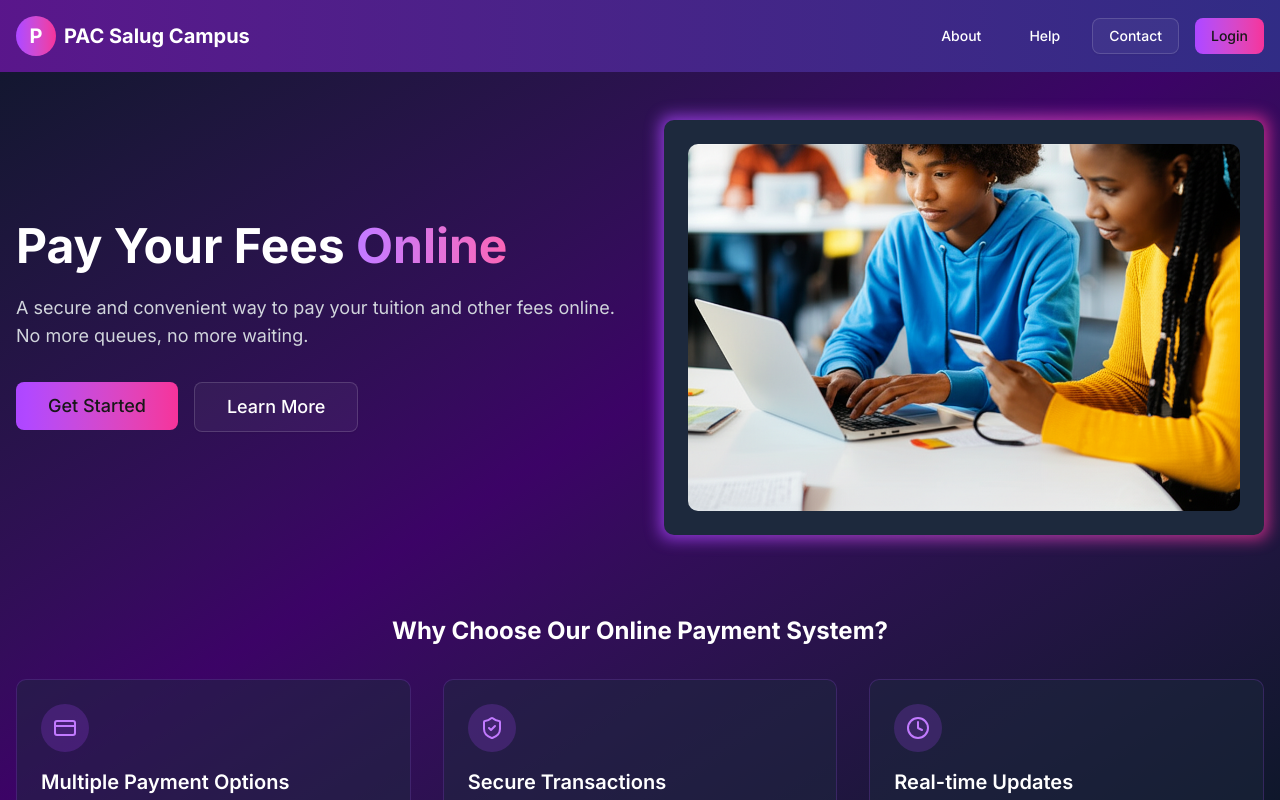
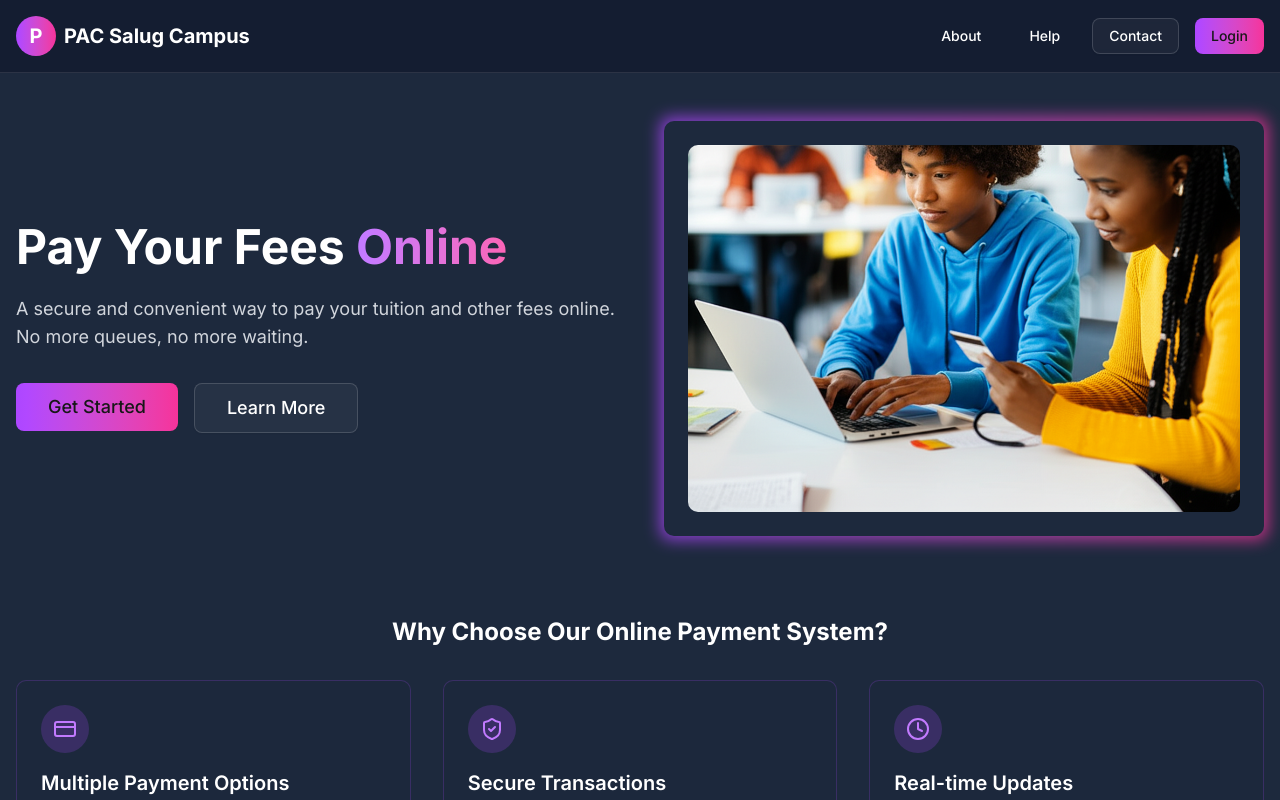
Before and after one commit to LemuelVelez/pac-online-payment, a Next.js app: page / in a window 1280 px wide. Built offline with nearby package versions, Linux system fonts and the light colour scheme.

Commit message:
style(ui): refine header, layout, and button styles with improved transparency and accessibility

```diff
--- a/app/page.tsx
+++ b/app/page.tsx
@@ -24,7 +24,7 @@ export default function Home() {
               <Button className="bg-gradient-to-r from-purple-500 to-pink-500 hover:from-purple-600 hover:to-pink-600 px-8 py-6 text-lg">
                 <Link href="/login">Get Started</Link>
               </Button>
-              <Button variant="outline" className="text-white border-white hover:bg-white/10 px-8 py-6 text-lg">
+              <Button variant="outline" className="text-white hover:text-white border-white bg-transparent hover:bg-white/10 px-8 py-6 text-lg">
                 Learn More
               </Button>
             </div>
--- a/components/layout/main-layout.tsx
+++ b/components/layout/main-layout.tsx
@@ -9,7 +9,7 @@ interface MainLayoutProps {
 
 export function MainLayout({ children, showFullFooter = true }: MainLayoutProps) {
     return (
-        <div className="max-h-screen bg-gradient-to-br from-slate-900 via-purple-950 to-slate-900 flex flex-col overflow-y-auto">
+        <div className="max-h-screen bg-gradient-to-br bg-slate-800 flex flex-col overflow-y-auto">
             <SiteHeader />
             <main className="flex-1">{children}</main>
             <SiteFooter fullFooter={showFullFooter} />
--- a/components/layout/site-header.tsx
+++ b/components/layout/site-header.tsx
@@ -10,7 +10,7 @@ export function SiteHeader() {
     const [isMenuOpen, setIsMenuOpen] = useState(false)
 
     return (
-        <header className="relative bg-gradient-to-r from-purple-900 to-indigo-900">
+        <header className="sticky top-0 z-50 bg-slate-900/60 supports-[backdrop-filter]:backdrop-blur-md border-b border-white/10">
             <div className="container mx-auto py-4 px-4">
                 {/* Desktop and Mobile Header */}
                 <div className="flex justify-between items-center">
@@ -29,7 +29,7 @@ export function SiteHeader() {
                         <Button variant="ghost" className="text-white hover:text-white hover:bg-white/10">
                             Help
                         </Button>
-                        <Button variant="outline" className="text-white border-white hover:bg-white/10">
+                        <Button variant="outline" className="text-white hover:text-white border-white bg-transparent hover:bg-white/10">
                             Contact
                         </Button>
                         <Button className="bg-gradient-to-r from-purple-500 to-pink-500 hover:from-purple-600 hover:to-pink-600">
@@ -42,6 +42,7 @@ export function SiteHeader() {
                         className="md:hidden text-white p-2"
                         onClick={() => setIsMenuOpen(!isMenuOpen)}
                         aria-label="Toggle menu"
+                        aria-expanded={isMenuOpen}
                     >
                         {isMenuOpen ? <X size={24} /> : <Menu size={24} />}
                     </button>
```
